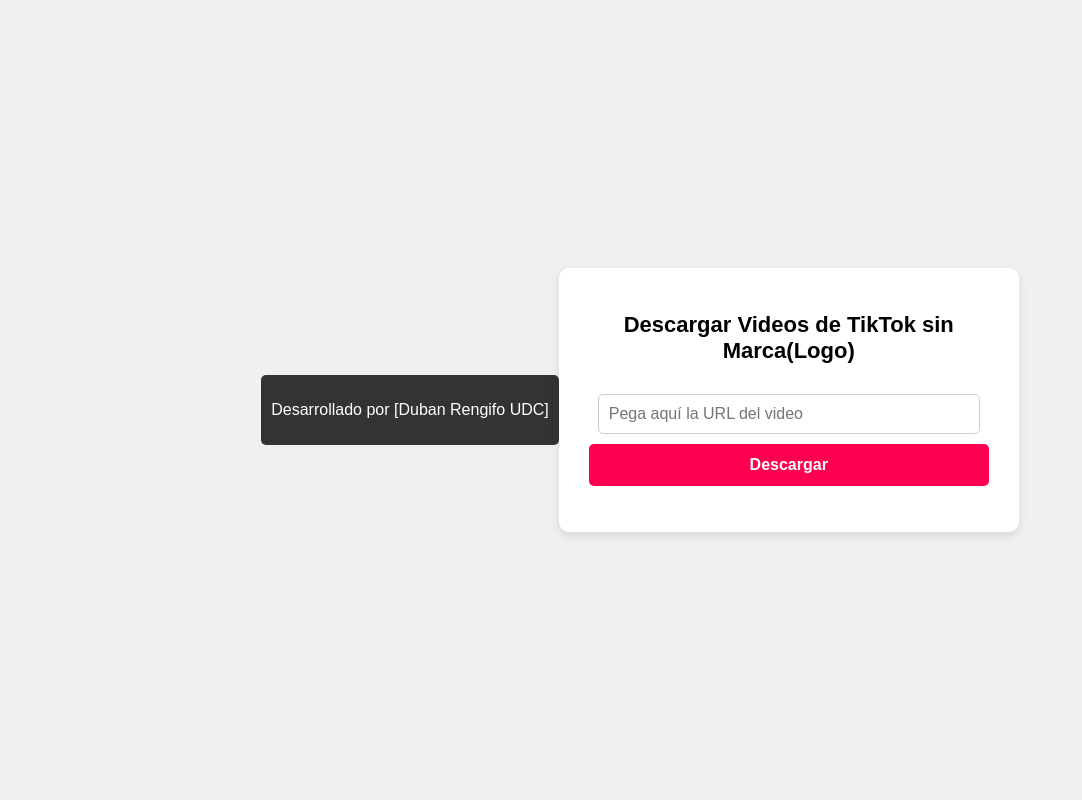
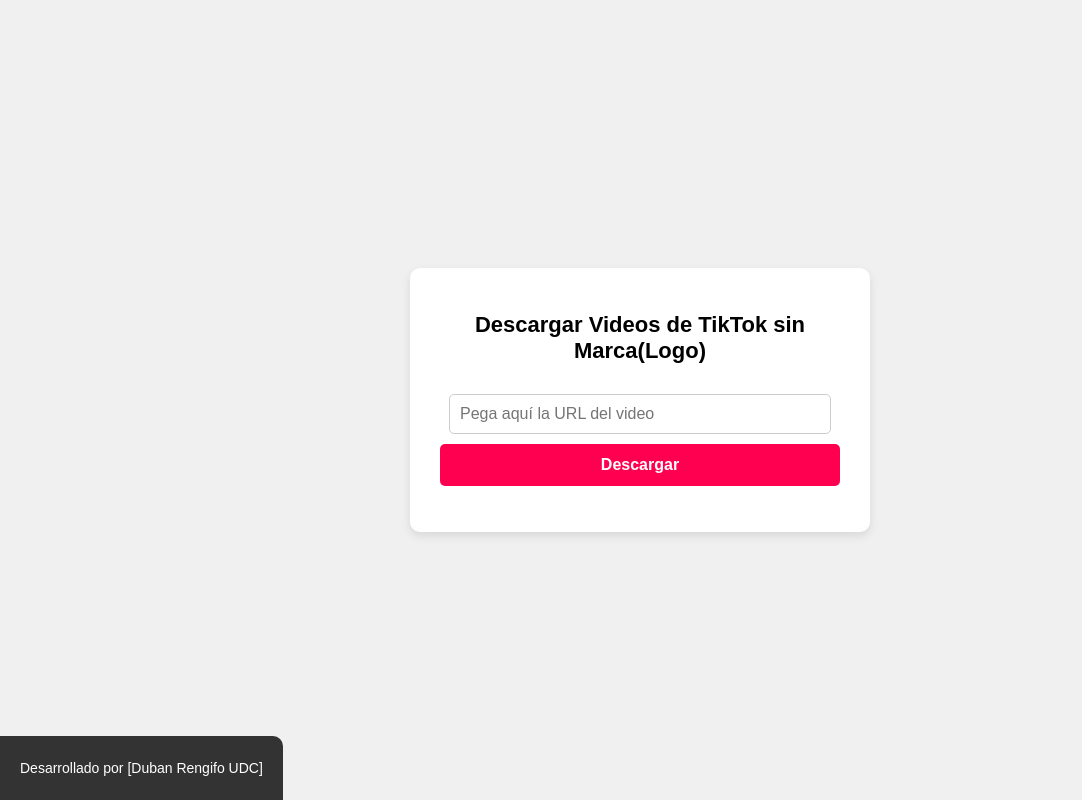
Before and after one commit to Duban12/flask-tiktok-downloader, a Flask app: page / in a window 1280 px wide. Shown: the whole page, without its empty margins (0-1082 px from the left). Run offline with Flask 3, Linux system fonts and the light colour scheme.

Commit message:
Update styles.css

```diff
--- a/static/styles.css
+++ b/static/styles.css
@@ -57,10 +57,14 @@
 
 
 footer {
-    margin-top: 20px;
-    padding: 10px;
+    position: fixed;
+    bottom: 0;
+    left: 0;
+    padding: 10px 20px;
     background: #333;
     color: white;
-    text-align: center;
-    border-radius: 5px;
+    text-align: left;
+    font-size: 14px;
+    width: auto;
+    border-top-right-radius: 10px;
 }
```
